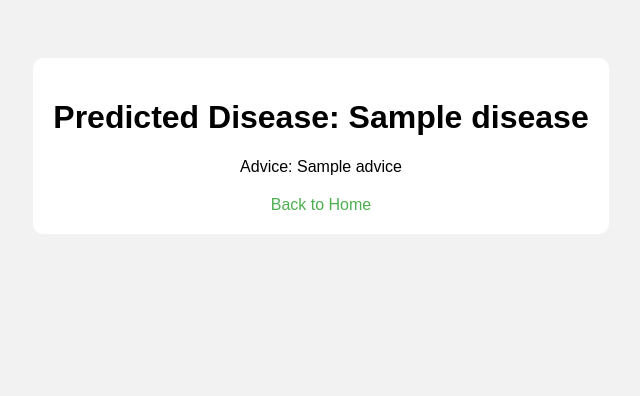
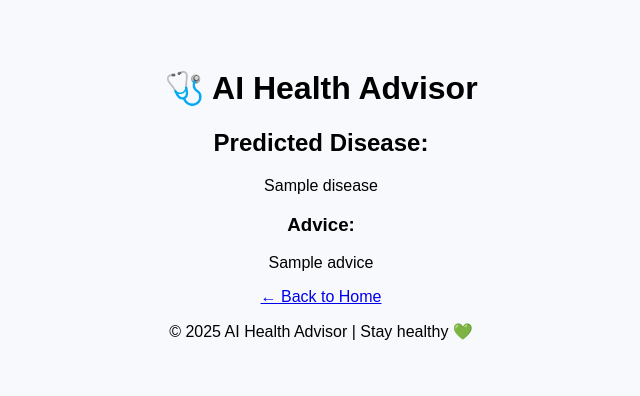
Before and after one commit to laharimorampudi22/AI_Health_Advisor, a Flask app: template templates/result.html in a window 1280 px wide. Shown: the top 396 px of the page, without its empty margins (319-959 px from the left). Run offline with Flask 3, Linux system fonts and the light colour scheme; the template is opened without the code that fills it: most values are stand-ins (such as "Sample title", 1, 10 or a date in 2020); parts of the project's set-up code (start-up, migrations or seed data) failed here and were passed over.

Commit message:
Enhance result page with improved styling and content

```diff
--- a/templates/result.html
+++ b/templates/result.html
@@ -2,18 +2,25 @@
 <html lang="en">
 <head>
     <meta charset="UTF-8">
-    <title>Prediction Result</title>
-    <style>
-        body { font-family: Arial; text-align: center; background: #f2f2f2; padding: 50px; }
-        .result { background: #fff; padding: 20px; border-radius: 10px; display: inline-block; }
-        a { display: block; margin-top: 20px; color: #4CAF50; text-decoration: none; }
-    </style>
+    <meta name="viewport" content="width=device-width, initial-scale=1.0">
+    <title>Prediction Result | AI Health Advisor</title>
+    <link rel="stylesheet" href="{{ url_for('static', filename='style.css') }}">
 </head>
 <body>
-    <div class="result">
-        <h1>Predicted Disease: {{ disease }}</h1>
-        <p>Advice: {{ advice }}</p>
-        <a href="/">Back to Home</a>
+    <div class="container result-card">
+        <h1 class="title">🩺 AI Health Advisor</h1>
+
+        <h2>Predicted Disease:</h2>
+        <p class="disease">{{ disease }}</p>
+
+        <h3>Advice:</h3>
+        <p class="advice">{{ advice }}</p>
+
+        <a href="/" class="btn">← Back to Home</a>
     </div>
+
+    <footer>
+        <p>© 2025 AI Health Advisor | Stay healthy 💚</p>
+    </footer>
 </body>
 </html>
```
